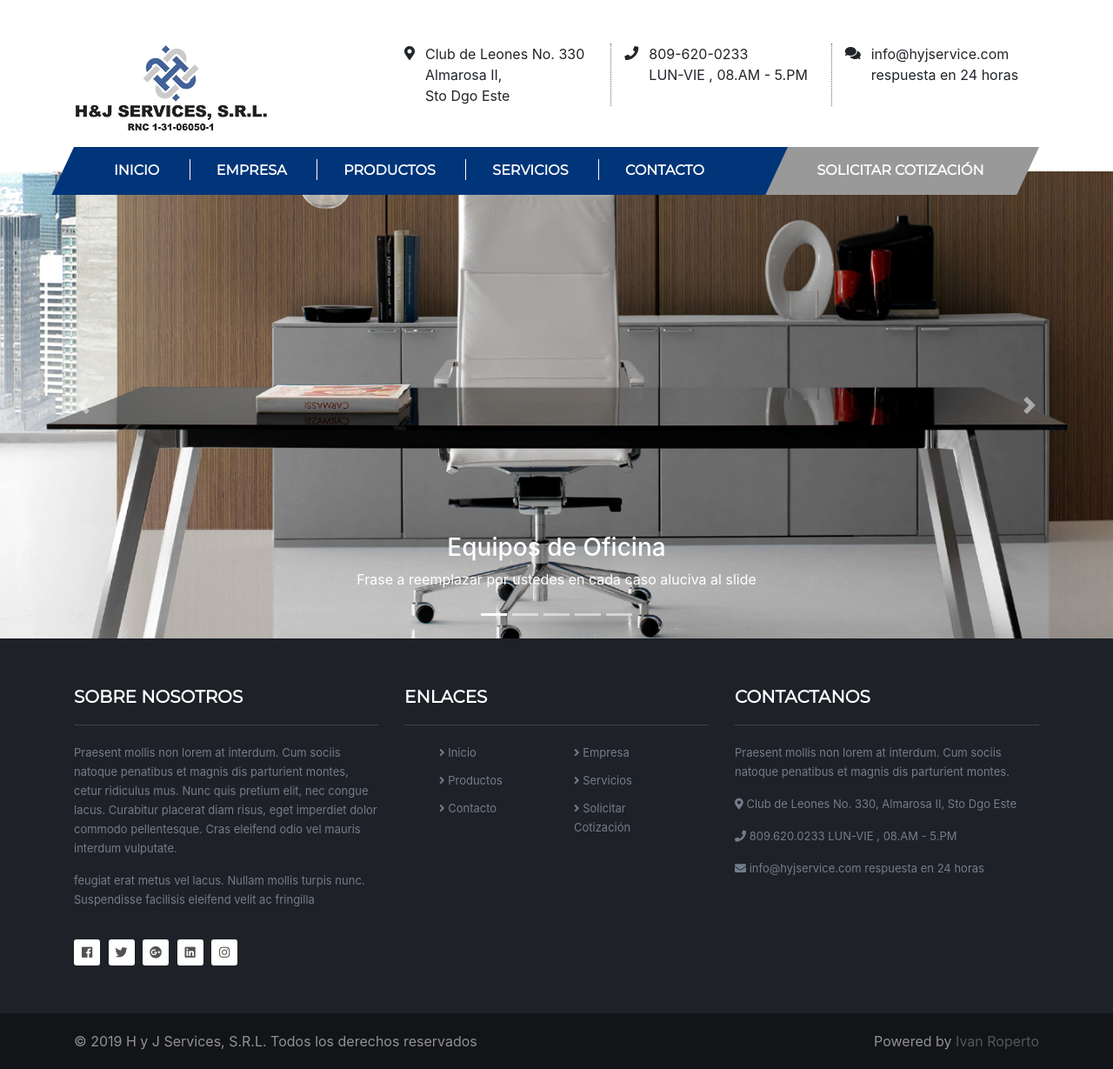
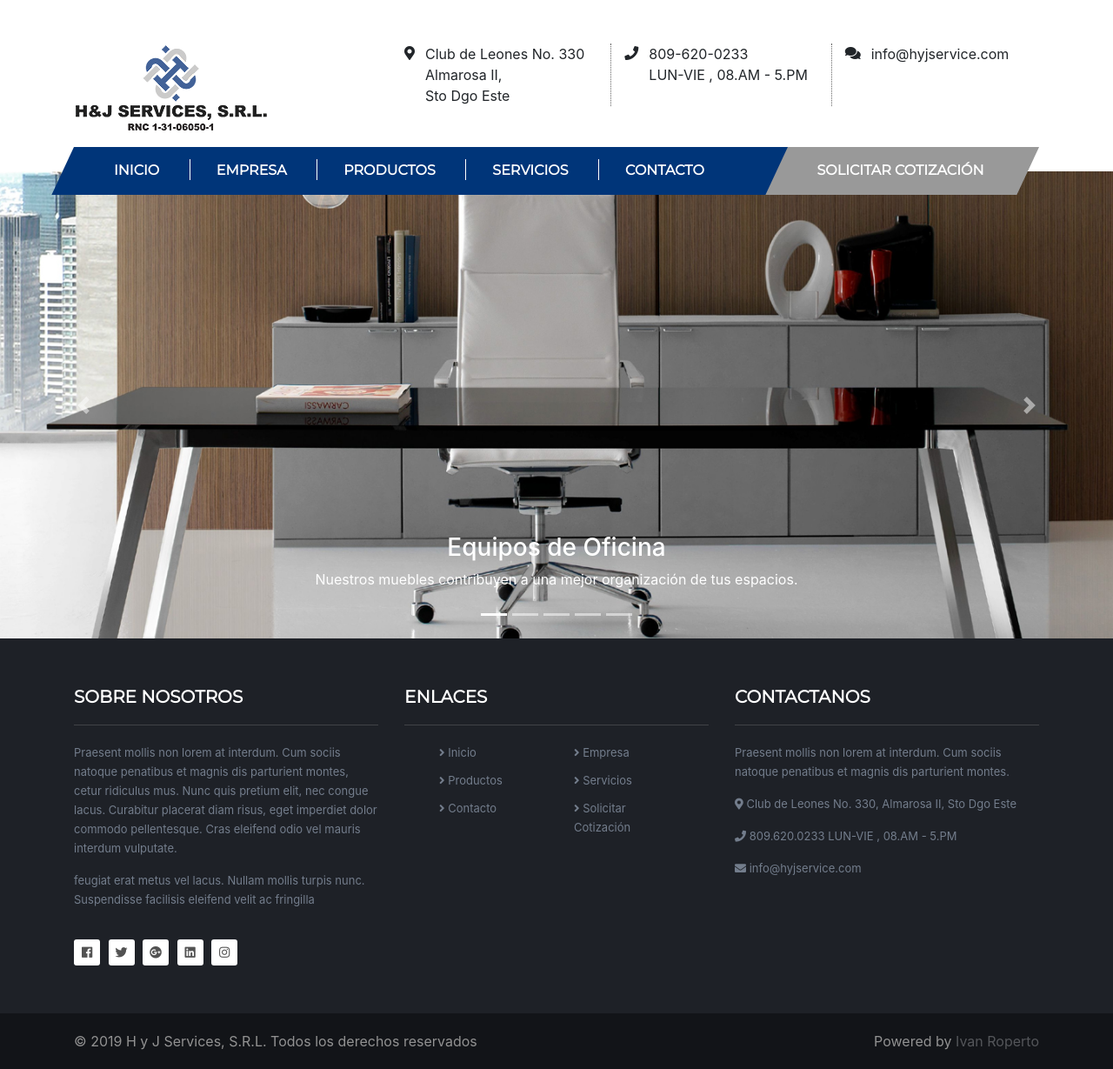
Before and after one commit to iroperto/hyjservices, a PHP site: page /index.php in a window 1280 px wide. Shown: the whole page at 87% size. Run offline with PHP 8.4, Linux system fonts and the light colour scheme.

Commit message:
Correccion del Slider y sus imagenes

```diff
--- a/footer.php
+++ b/footer.php
@@ -44,7 +44,7 @@
         <p>Praesent mollis non lorem at interdum. Cum sociis natoque penatibus et magnis dis parturient montes.</p>
         <p><i class="fas fa-map-marker-alt"></i> Club de Leones No. 330, Almarosa II, Sto Dgo Este</p>
         <p><i class="fas fa-phone"></i> 809.620.0233  LUN-VIE , 08.AM - 5.PM</p>
-        <p><i class="fas fa-envelope"></i> <a href="mailto:info@hyjservice.com">info@hyjservice.com</a> respuesta en 24 horas</p>
+        <p><i class="fas fa-envelope"></i> <a href="mailto:info@hyjservice.com">info@hyjservice.com</a></p>
       </div>
     </div>
   </div>
--- a/header.php
+++ b/header.php
@@ -37,7 +37,7 @@
             <div class="col-md-4 dotted-right">
               <i class="fas fa-phone"></i> 809-620-0233 <br /> LUN-VIE , 08.AM - 5.PM</div>
             <div class="col-md-4">
-              <i class="fas fa-comments"></i>info@hyjservice.com <br /> respuesta en 24 horas</div>
+              <i class="fas fa-comments"></i>info@hyjservice.com</div>
         </div>
         </div>
       </div>
--- a/index.php
+++ b/index.php
@@ -12,35 +12,35 @@
       <img src="img/carrousel/slide01.jpg" alt="Equipos de Oficina" class="d-block w-100">
       <div class="carousel-caption">
         <h3>Equipos de Oficina</h3>
-        <p>Frase a reemplazar por ustedes en cada caso aluciva al slide</p>
+        <p>Nuestros muebles contribuyen a una mejor organización de tus espacios.</p>
       </div>
     </div>
     <div class="carousel-item">
       <img src="img/carrousel/slide02.jpg" alt="Material Gastable" class="d-block w-100">
       <div class="carousel-caption">
         <h3>Material Gastable</h3>
-        <p>Frase a reemplazar por ustedes en cada caso aluciva al slide</p>
+        <p>Materiales de calidad y alta duración.</p>
       </div>
     </div>
     <div class="carousel-item">
       <img src="img/carrousel/slide03.jpg" alt="Productos de Limpieza" class="d-block w-100">
       <div class="carousel-caption">
-        <h3>Productos de Limpieza</h3>
-        <p>Frase a reemplazar por ustedes en cada caso aluciva al slide</p>
+        <h3>Toners y Cartuchos</h3>
+        <p>Más impresiones  de alta calidad en tus documentos.</p>
       </div>
     </div>
     <div class="carousel-item">
       <img src="img/carrousel/slide04.jpg" alt="Dispensadores" class="d-block w-100">
       <div class="carousel-caption">
         <h3>Dispensadores</h3>
-        <p>Frase a reemplazar por ustedes en cada caso aluciva al slide</p>
+        <p>Dispensadores ajustados para todo tipo de espacios y necesidad.</p>
       </div>
     </div>
     <div class="carousel-item">
       <img src="img/carrousel/slide05.jpg" alt="Equipos y Materiales de Limpieza" class="d-block w-100">
       <div class="carousel-caption">
         <h3>Equipos y Materiales de Limpieza</h3>
-        <p>Frase a reemplazar por ustedes en cada caso aluciva al slide</p>
+        <p>Equipos de alto volumen y multifuncionales.</p>
       </div>
     </div>
   </div>
```
Also changed, not shown: img/carrousel/slide03.jpg.
